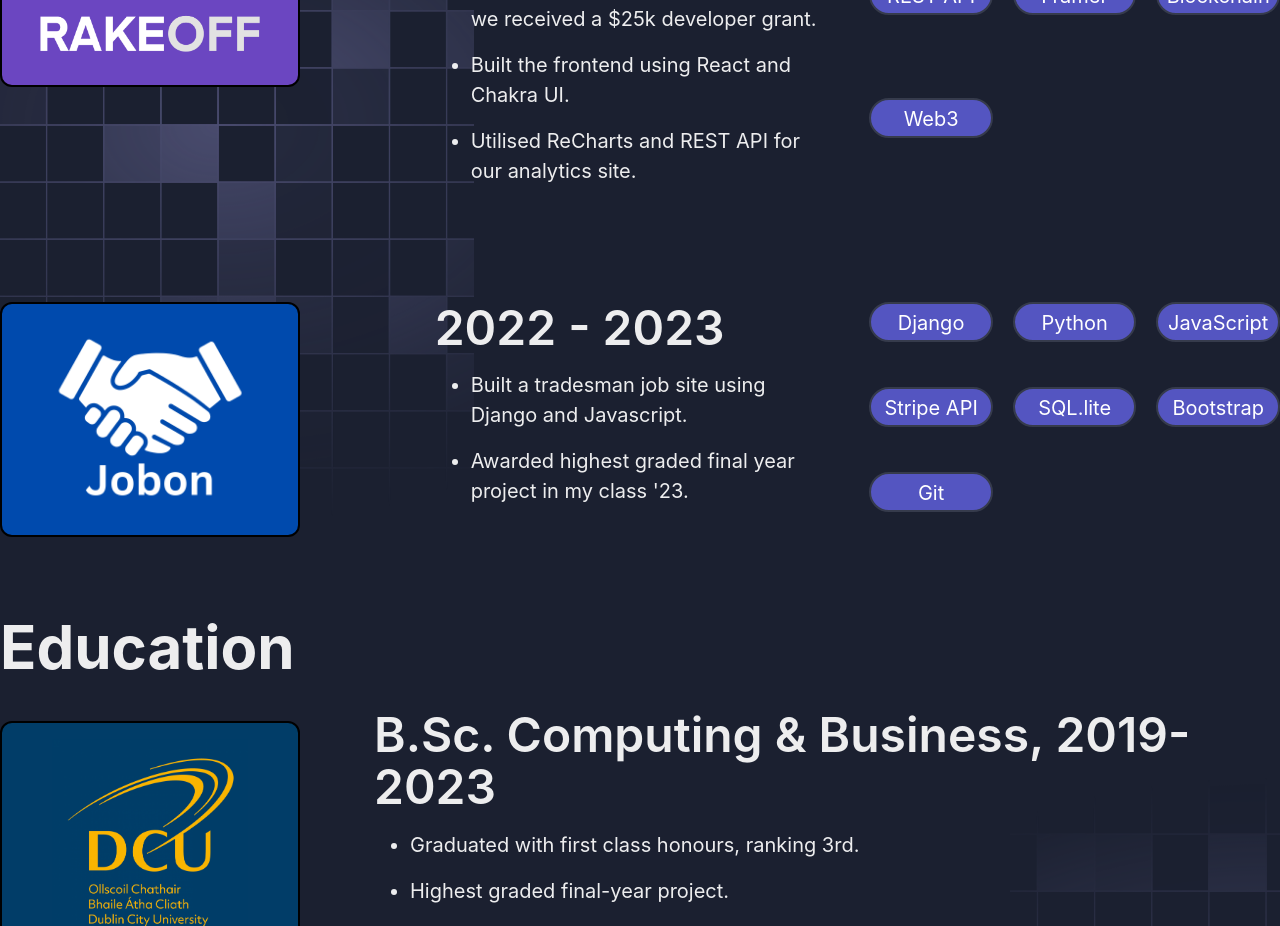
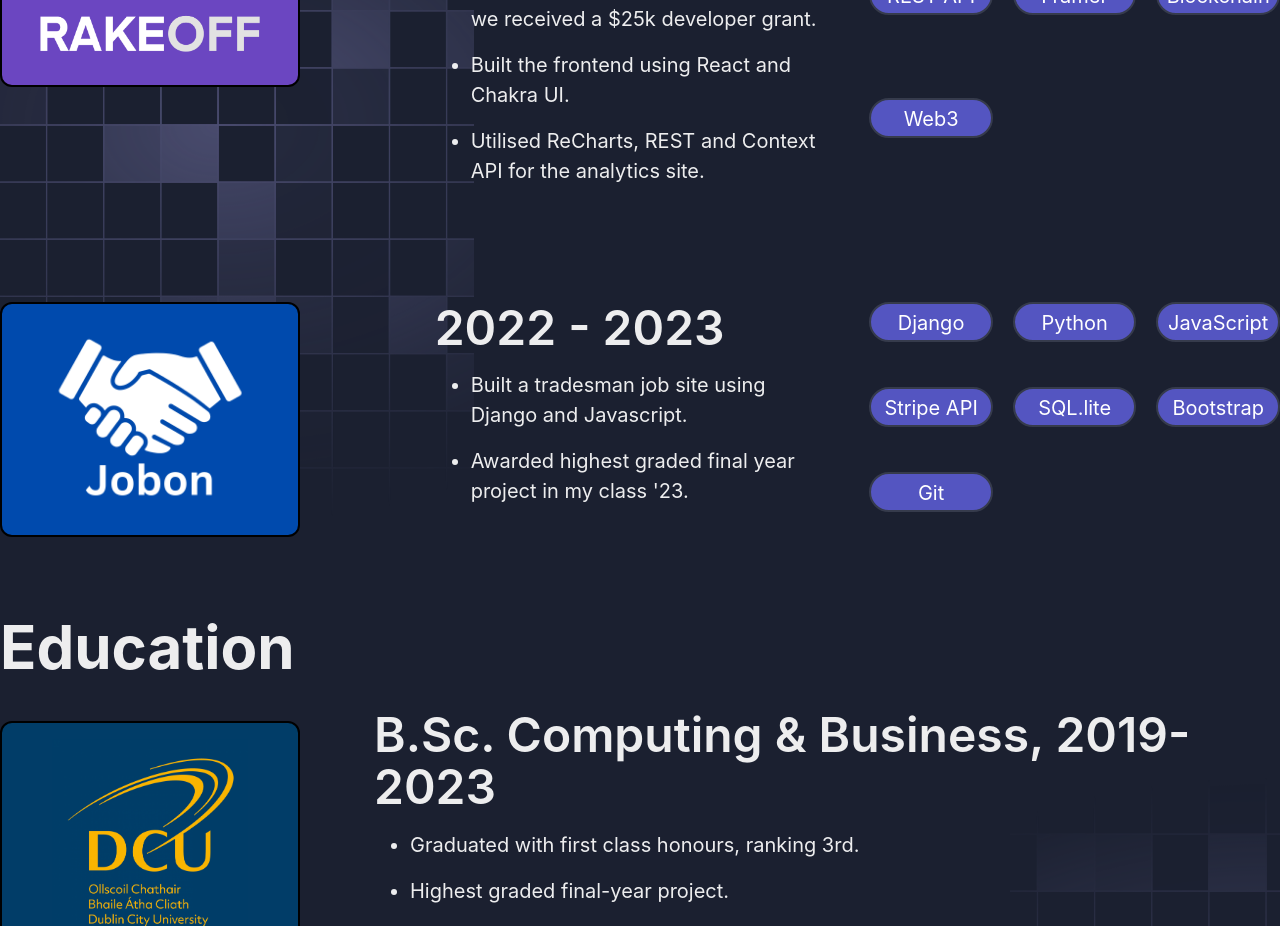
Before and after one commit to evangordo/Portfolio, a React (Create React App) app: page / in a window 1280 px wide. Shown: the part 1120-2046 px from the top of the page. Built offline with nearby package versions, Linux system fonts and the light colour scheme.

Commit message:
changed api name

```diff
--- a/src/components/Projects.jsx
+++ b/src/components/Projects.jsx
@@ -64,7 +64,7 @@ const Projects = () => {
                   description={[
                     `Built on the ICP blockchain in which we received a $25k developer grant.`,
                     `Built the frontend using React and Chakra UI.`,
-                    `Utilised ReCharts and REST API for our analytics site.`,
+                    `Utilised ReCharts, REST and Context API for the analytics site.`,
                   ]}
                   bg={"purple.600"}
                   link={"https://rakeoff.io/"}
```
